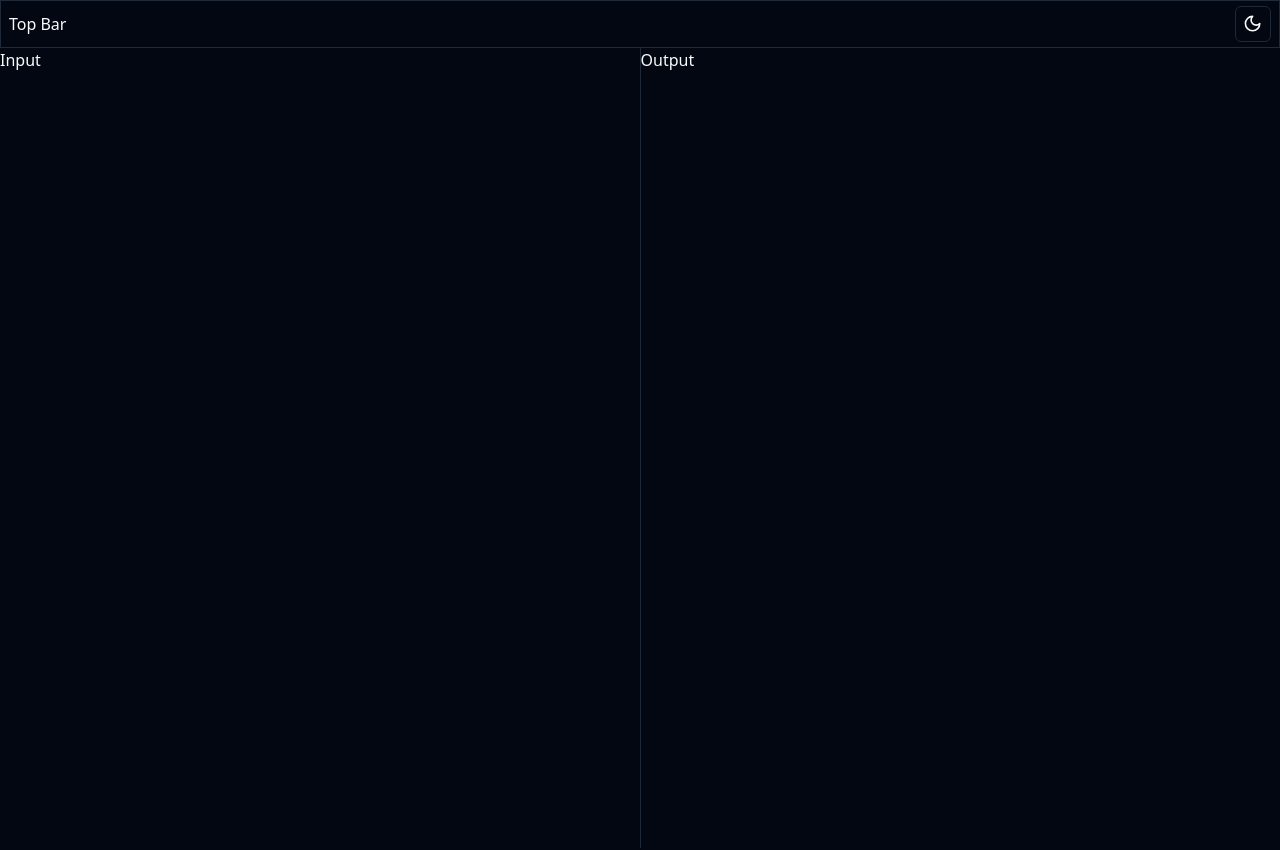
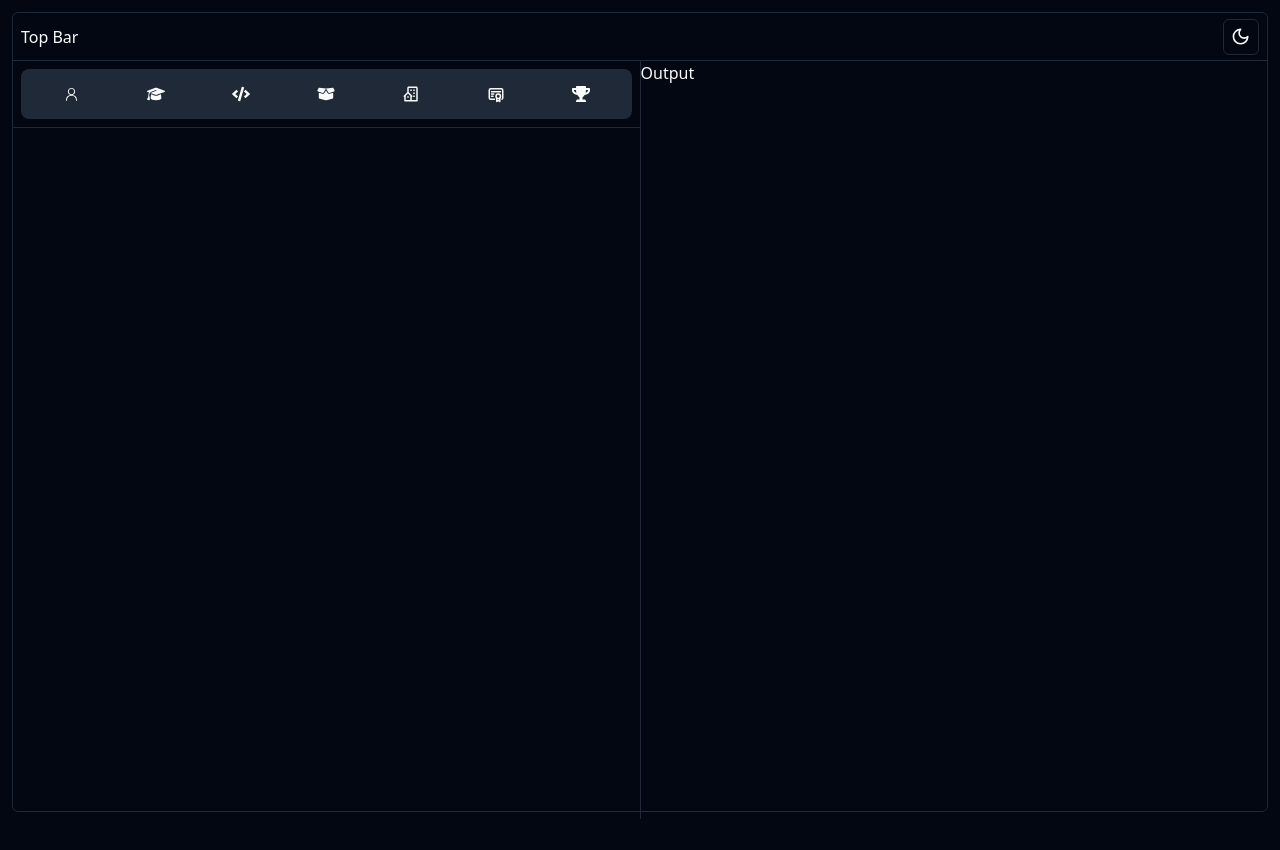
Before and after one commit to pro-khar/resume-builder, a React (Vite) app: page / in a window 1280 px wide. Shown: the top 850 px of the page. Built offline with nearby package versions, Linux system fonts and the light colour scheme.

Commit message:
basic layout

```diff
--- a/package.json
+++ b/package.json
@@ -13,11 +13,13 @@
     "@radix-ui/react-dropdown-menu": "^2.1.1",
     "@radix-ui/react-icons": "^1.3.0",
     "@radix-ui/react-slot": "^1.1.0",
+    "@radix-ui/react-tabs": "^1.1.0",
     "class-variance-authority": "^0.7.0",
     "clsx": "^2.1.1",
     "lucide-react": "^0.397.0",
     "react": "^18.3.1",
     "react-dom": "^18.3.1",
+    "react-icons": "^5.2.1",
     "react-resizable-panels": "^2.0.19",
     "tailwind-merge": "^2.3.0",
     "tailwindcss-animate": "^1.0.7"
--- a/src/App.tsx
+++ b/src/App.tsx
@@ -1,19 +1,23 @@
 import React from 'react'
 import { ResizableHandle, ResizablePanel, ResizablePanelGroup } from './components/ui/resizable'
 import TopBar from './app/Topbar/TopBar'
+import Morescreen from './app/morescreen'
+import InputGroup from './app/Input/InputGroup'
 
 function App() {
   return (
     <>
-    <div className='md:hidden xl:hidden 2xl:hidden'>Needs more Screen</div>
-    <div id='base' className='hidden md:block xl:block 2xl:block'>
+    <Morescreen/>
+    <div id='base' className='hidden md:block xl:block 2xl:block m-3 rounded-md border'>
       <TopBar/>
-      <ResizablePanelGroup direction='horizontal'>
-        <ResizablePanel>
-          Input
+
+
+      <ResizablePanelGroup direction='horizontal' className='h-[95%]'>
+        <ResizablePanel className='h-[95%]'>
+          <InputGroup/>
         </ResizablePanel>
-        <ResizableHandle/>
-        <ResizablePanel>
+        <ResizableHandle className='h-[95%]'/>
+        <ResizablePanel className='h-[95%]'>
           Output
         </ResizablePanel>
       </ResizablePanelGroup>
--- /dev/null
+++ b/src/app/Input/InputGroup.tsx
@@ -0,0 +1,31 @@
+import { Tabs, TabsContent, TabsList, TabsTrigger } from '@/components/ui/tabs'
+import { PersonIcon } from '@radix-ui/react-icons'
+import { FaGraduationCap } from "react-icons/fa6";
+import { FaCode } from "react-icons/fa";
+import { FaBoxOpen } from "react-icons/fa6";
+import { TbCertificate } from "react-icons/tb";
+import { BiBuildingHouse } from "react-icons/bi";
+import { FaTrophy } from "react-icons/fa";
+import React from 'react'
+
+function InputGroup() {
+  return (
+    <div className='h-full'>
+        <Tabs defaultValue='intro' className='p-2 border-b '>
+            <TabsList className='w-full p-2 h-[50px] text-[#6d28d9'>
+                <TabsTrigger value='info' className='w-[85px] text-lg h-full'><PersonIcon/></TabsTrigger>
+                <TabsTrigger value='education' className='w-[85px] text-lg h-full'><FaGraduationCap/></TabsTrigger>
+                <TabsTrigger value='skills' className='w-[85px] text-lg h-full'><FaCode/></TabsTrigger>
+                <TabsTrigger value='projects' className='w-[85px] text-lg h-full'><FaBoxOpen/></TabsTrigger>
+                <TabsTrigger value='experience' className='w-[85px] text-lg h-full'><BiBuildingHouse /></TabsTrigger>
+                <TabsTrigger value='certifications' className='w-[85px] text-lg h-full'><TbCertificate /></TabsTrigger>
+                <TabsTrigger value='pors' className='w-[85px] text-lg h-full'><FaTrophy /></TabsTrigger>
+            </TabsList>
+            <TabsContent value=''></TabsContent>
+
+        </Tabs>
+    </div>
+  )
+}
+
+export default InputGroup
--- /dev/null
+++ b/src/app/Output/OutputGroup.tsx
@@ -0,0 +1,11 @@
+import React from 'react'
+
+function OutputGroup() {
+  return (
+    <div id='output_container' className='text-black bg-white h-[900px] w-[636px]'>
+
+      </div>
+  )
+}
+
+export default OutputGroup
--- a/src/app/Topbar/TopBar.tsx
+++ b/src/app/Topbar/TopBar.tsx
@@ -3,7 +3,7 @@ import React from "react";
 
 function TopBar() {
   return (
-    <div className="border h-12 flex items-center justify-between px-2">
+    <div className="border-b h-12 flex items-center justify-between px-2">
         <h1>Top Bar</h1>
       <div className="flex items-center justify-center">
         <ModeToggle />
--- /dev/null
+++ b/src/app/morescreen.tsx
@@ -0,0 +1,9 @@
+import React from 'react'
+
+function Morescreen() {
+  return (
+    <div className='md:hidden xl:hidden 2xl:hidden'>Needs more Screen</div>
+  )
+}
+
+export default Morescreen
--- /dev/null
+++ b/src/components/ui/tabs.tsx
@@ -0,0 +1,53 @@
+import * as React from "react"
+import * as TabsPrimitive from "@radix-ui/react-tabs"
+
+import { cn } from "@/lib/utils"
+
+const Tabs = TabsPrimitive.Root
+
+const TabsList = React.forwardRef<
+  React.ElementRef<typeof TabsPrimitive.List>,
+  React.ComponentPropsWithoutRef<typeof TabsPrimitive.List>
+>(({ className, ...props }, ref) => (
+  <TabsPrimitive.List
+    ref={ref}
+    className={cn(
+      "inline-flex h-9 items-center justify-center rounded-lg bg-muted p-1 text-muted-foreground",
+      className
+    )}
+    {...props}
+  />
+))
+TabsList.displayName = TabsPrimitive.List.displayName
+
+const TabsTrigger = React.forwardRef<
+  React.ElementRef<typeof TabsPrimitive.Trigger>,
+  React.ComponentPropsWithoutRef<typeof TabsPrimitive.Trigger>
+>(({ className, ...props }, ref) => (
+  <TabsPrimitive.Trigger
+    ref={ref}
+    className={cn(
+      "inline-flex items-center justify-center whitespace-nowrap rounded-md px-3 py-1 text-sm font-medium ring-offset-background transition-all focus-visible:outline-none focus-visible:ring-2 focus-visible:ring-ring focus-visible:ring-offset-2 disabled:pointer-events-none disabled:opacity-50 data-[state=active]:bg-background data-[state=active]:text-foreground data-[state=active]:shadow",
+      className
+    )}
+    {...props}
+  />
+))
+TabsTrigger.displayName = TabsPrimitive.Trigger.displayName
+
+const TabsContent = React.forwardRef<
+  React.ElementRef<typeof TabsPrimitive.Content>,
+  React.ComponentPropsWithoutRef<typeof TabsPrimitive.Content>
+>(({ className, ...props }, ref) => (
+  <TabsPrimitive.Content
+    ref={ref}
+    className={cn(
+      "mt-2 ring-offset-background focus-visible:outline-none focus-visible:ring-2 focus-visible:ring-ring focus-visible:ring-offset-2",
+      className
+    )}
+    {...props}
+  />
+))
+TabsContent.displayName = TabsPrimitive.Content.displayName
+
+export { Tabs, TabsList, TabsTrigger, TabsContent }
--- a/src/index.css
+++ b/src/index.css
@@ -4,9 +4,10 @@
 
 html,
 body,
-#base {
+#base, #root{
   height: 100vh;
 }
+
 
 @layer base {
   :root {
```
Also changed, not shown: 1 other file (tests, documents, lock files or other folders).
